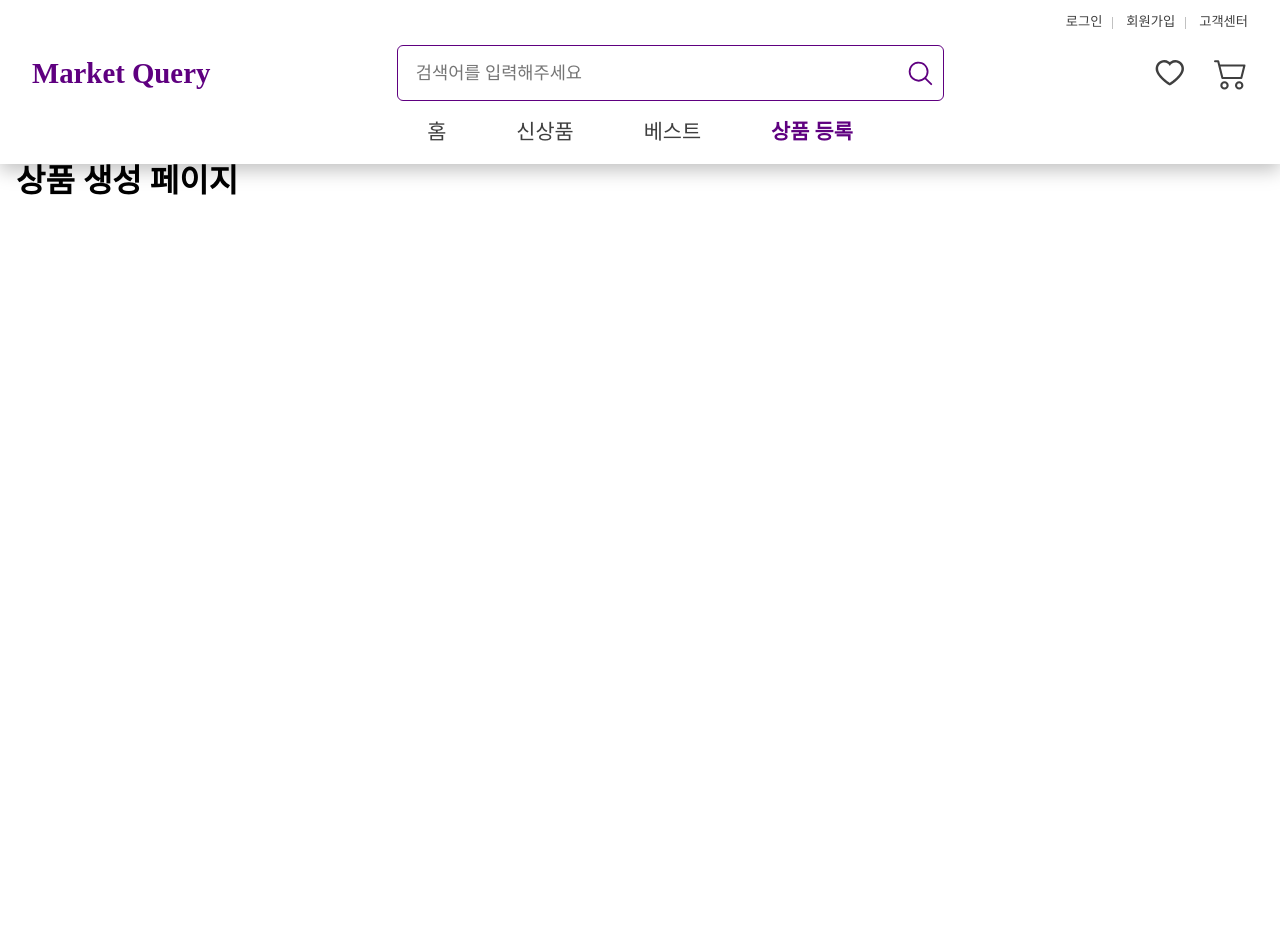
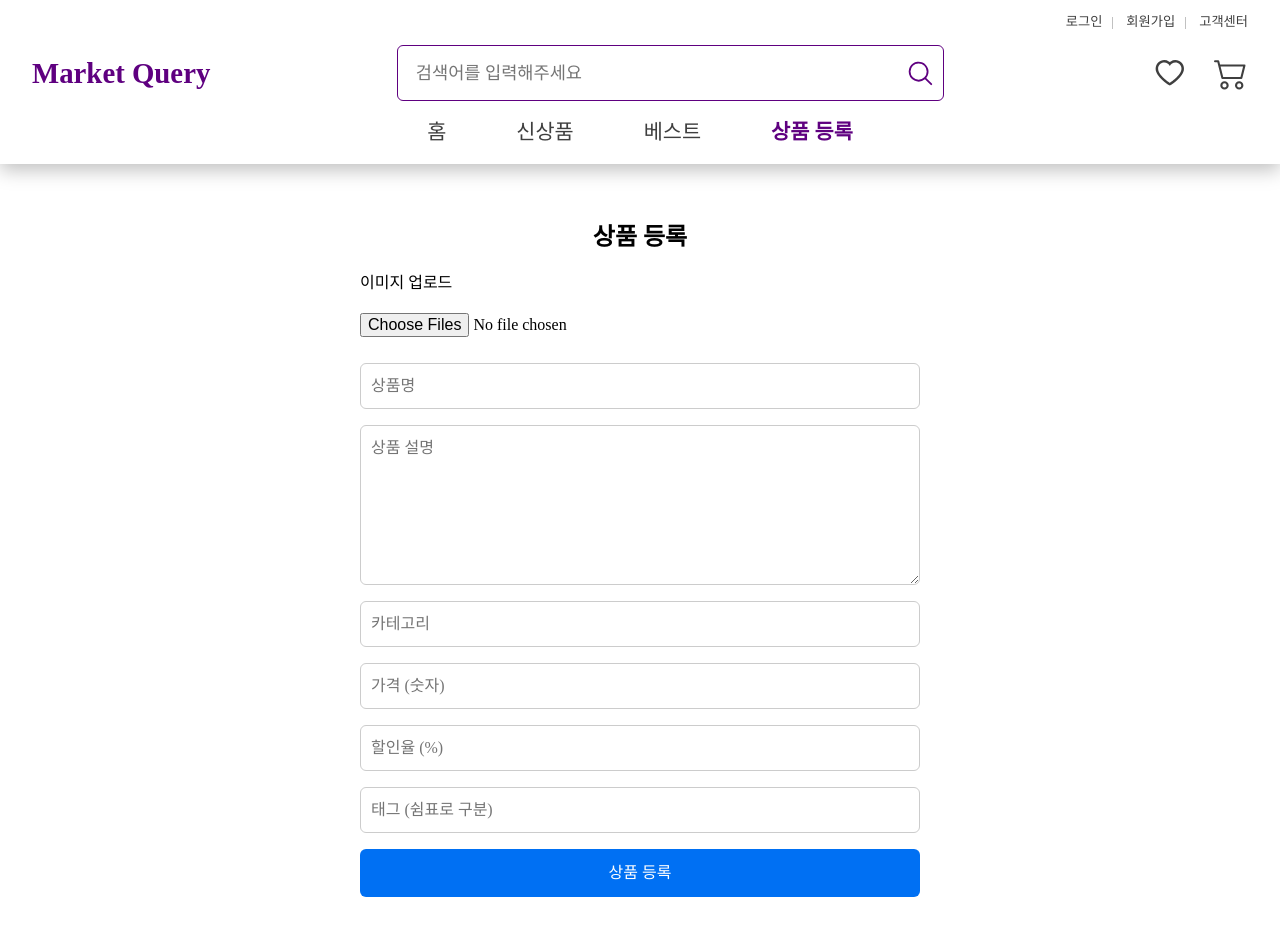
Before and after one commit to crystal1229d/market-query, a React (Vite) app: page /create in a window 1280 px wide. Shown: the top 936 px of the page. Before the commit the page ends 800 px from the top, so only its background shows below. Built offline with nearby package versions, Linux system fonts and the light colour scheme.

Commit message:
[Feat] CreateProductPage 생성

```diff
--- a/src/page/CreateProduct/page.module.css
+++ b/src/page/CreateProduct/page.module.css
@@ -0,0 +1,99 @@
+.container {
+  max-width: 600px;
+  margin: 40px auto;
+  padding: 20px;
+}
+
+.title {
+  font-size: 24px;
+  font-weight: bold;
+  margin-bottom: 24px;
+  text-align: center;
+}
+
+.form {
+  display: flex;
+  flex-direction: column;
+  gap: 16px;
+}
+
+.input {
+  padding: 10px;
+  font-size: 16px;
+  border: 1px solid #ccc;
+  border-radius: 6px;
+}
+
+.textarea {
+  padding: 10px;
+  font-size: 16px;
+  border: 1px solid #ccc;
+  border-radius: 6px;
+  resize: vertical;
+  min-height: 100px;
+}
+
+.imageWrapper {
+  display: flex;
+  flex-direction: column;
+  gap: 12px;
+}
+
+.label {
+  font-weight: 500;
+}
+
+.fileInput {
+  padding: 10px 0;
+}
+
+.thumbnailSwiper {
+  margin-top: 10px;
+}
+
+.thumbnailSlide {
+  position: relative;
+  width: 120px !important;
+}
+
+.thumbnailBox {
+  position: relative;
+  width: 100px;
+  height: 100px;
+}
+
+.thumbnailImage {
+  width: 100%;
+  height: 100%;
+  object-fit: cover;
+  border-radius: 4px;
+  border: 1px solid #ccc;
+}
+
+.deleteButton {
+  position: absolute;
+  top: -6px;
+  right: -6px;
+  background: red;
+  color: white;
+  border: none;
+  border-radius: 50%;
+  width: 20px;
+  height: 20px;
+  font-size: 12px;
+  cursor: pointer;
+}
+
+.submitButton {
+  padding: 12px;
+  font-size: 16px;
+  background-color: #0070f3;
+  color: white;
+  border: none;
+  border-radius: 6px;
+  cursor: pointer;
+}
+
+.submitButton:hover {
+  background-color: #005dc1;
+}
--- a/src/page/CreateProduct/page.tsx
+++ b/src/page/CreateProduct/page.tsx
@@ -1,7 +1,105 @@
+import { useState } from 'react'
+import styles from './page.module.css'
+import { Swiper, SwiperSlide } from 'swiper/react'
+
 export default function CreateProductPage() {
+  const [images, setImages] = useState<File[]>([])
+
+  const handleFileChange = (e: React.ChangeEvent<HTMLInputElement>) => {
+    if (e.target.files) {
+      const fileArray = Array.from(e.target.files)
+      setImages(prev => [...prev, ...fileArray])
+    }
+  }
+
+  const removeImage = (index: number) => {
+    setImages(prev => prev.filter((_, i) => i !== index))
+  }
+
   return (
-    <div>
-      <h1>상품 생성 페이지</h1>
+    <div className={styles.container}>
+      <h1 className={styles.title}>상품 등록</h1>
+      <form className={styles.form}>
+        <div className={styles.imageWrapper}>
+          <label className={styles.label}>이미지 업로드</label>
+          <input
+            type="file"
+            accept="image/*"
+            multiple
+            onChange={handleFileChange}
+            className={styles.fileInput}
+          />
+
+          {images.length > 0 && (
+            <Swiper
+              spaceBetween={10}
+              slidesPerView="auto"
+              className={styles.thumbnailSwiper}>
+              {images.map((file, index) => (
+                <SwiperSlide
+                  key={index}
+                  className={styles.thumbnailSlide}>
+                  <div className={styles.thumbnailBox}>
+                    <img
+                      src={URL.createObjectURL(file)}
+                      alt={`preview-${index}`}
+                      className={styles.thumbnailImage}
+                    />
+                    <button
+                      type="button"
+                      className={styles.deleteButton}
+                      onClick={() => removeImage(index)}>
+                      ✕
+                    </button>
+                  </div>
+                </SwiperSlide>
+              ))}
+            </Swiper>
+          )}
+        </div>
+
+        <input
+          type="text"
+          name="title"
+          placeholder="상품명"
+          className={styles.input}
+        />
+        <textarea
+          name="description"
+          placeholder="상품 설명"
+          className={styles.textarea}
+        />
+        <input
+          type="text"
+          name="category"
+          placeholder="카테고리"
+          className={styles.input}
+        />
+        <input
+          type="number"
+          name="price"
+          placeholder="가격 (숫자)"
+          className={styles.input}
+        />
+        <input
+          type="number"
+          name="discountPercentage"
+          placeholder="할인율 (%)"
+          className={styles.input}
+        />
+        <input
+          type="text"
+          name="tags"
+          placeholder="태그 (쉼표로 구분)"
+          className={styles.input}
+        />
+
+        <button
+          type="submit"
+          className={styles.submitButton}>
+          상품 등록
+        </button>
+      </form>
     </div>
   )
 }
--- a/src/route/routes.tsx
+++ b/src/route/routes.tsx
@@ -29,5 +29,6 @@ export const routes = [
 
 export const appRoutes = [
   ...routes,
-  { path: '/product/:id', element: <ProductDetailPage /> }
+  { path: '/product/:id', element: <ProductDetailPage /> },
+  { path: '/product/new', element: <CreateProductPage /> }
 ]
```
